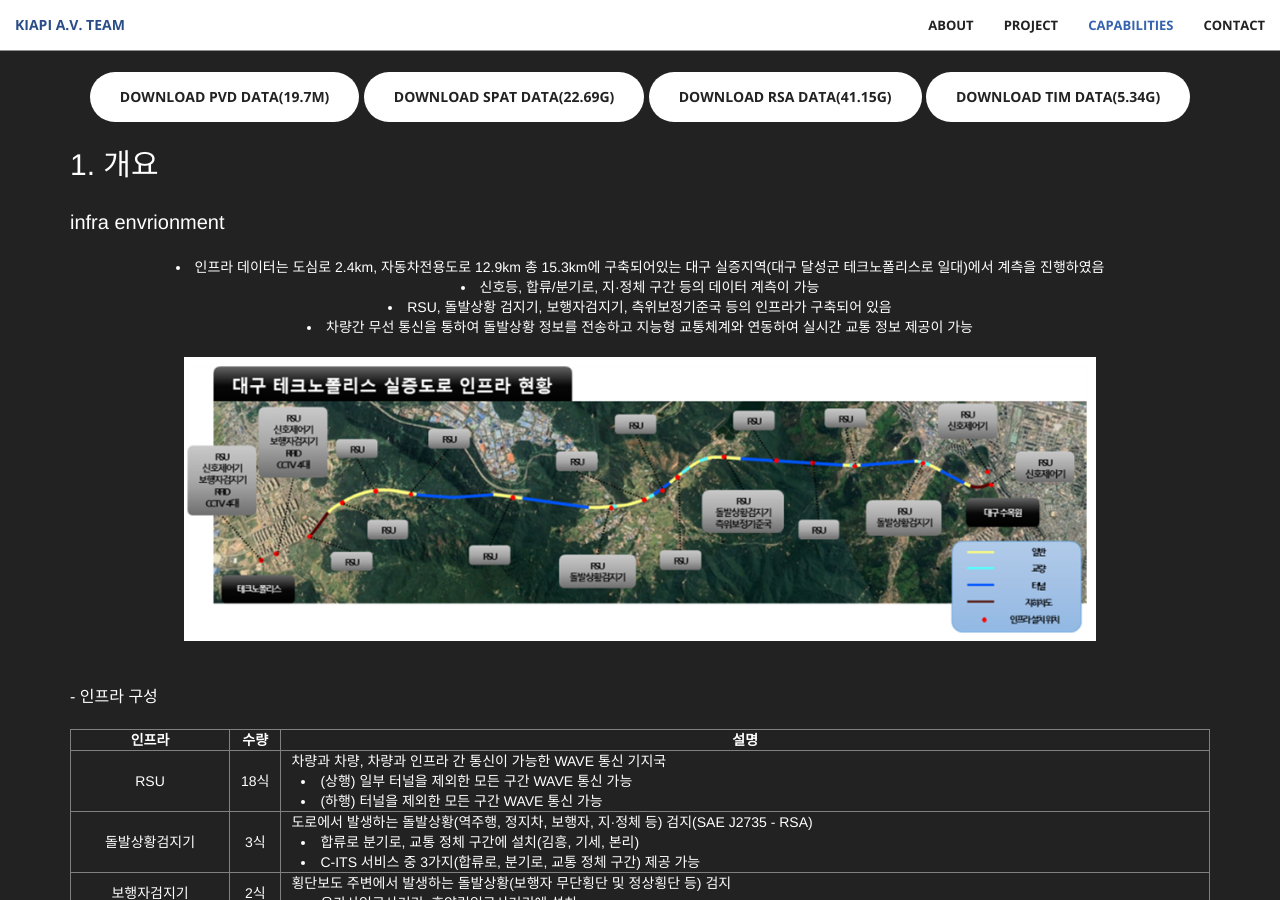
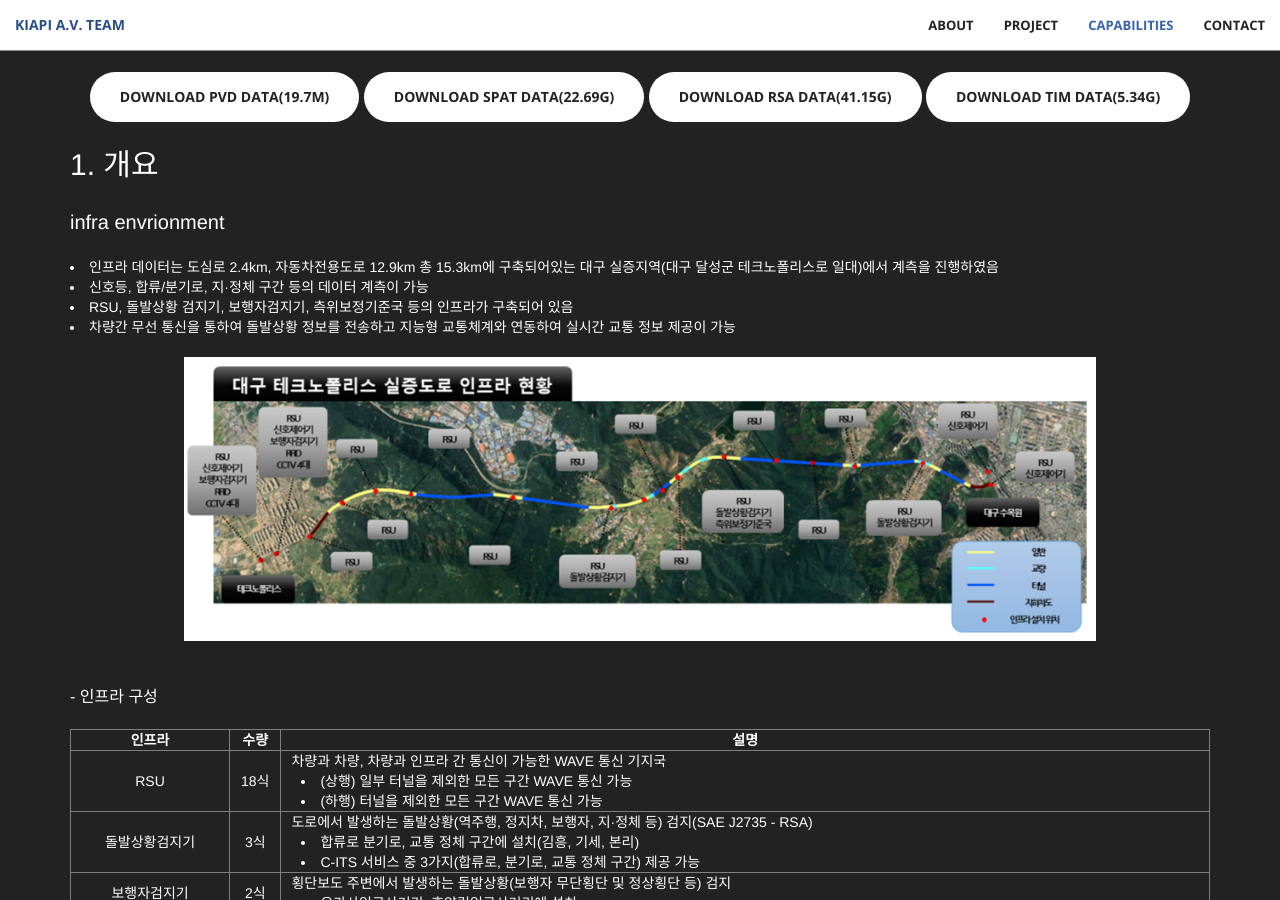
Before and after one commit to Yunhyeongseok-kiapi/kiapi_mulitagent.github.io, a Jekyll site: the page built from docs/index.html, in a window 1280 px wide and 900 px high, scrolled down 2449 px. Built offline with Jekyll 4.4.1, drawn with Linux system fonts in a browser that asks for light colours.

Commit message:
Update aside.html

```diff
--- a/docs/_includes/aside.html
+++ b/docs/_includes/aside.html
@@ -15,11 +15,11 @@
             <p style="font-size: 30px; text-align: left"> 1. 개요</p>
             <p style="font-size: 20px;text-align: left"> infra envrionment </p>
             <p>
-              <u1 style="text-indent: 20px; text-align: left" class="list_style_arrow">
-                <li>인프라 데이터는 도심로 2.4km, 자동차전용도로 12.9km 총 15.3km에 구축되어있는 대구 실증지역(대구 달성군 테크노폴리스로 일대)에서 계측을 진행하였음</li>
-                <li>신호등, 합류/분기로, 지·정체 구간 등의 데이터 계측이 가능</li>
-                <li>RSU, 돌발상황 검지기, 보행자검지기, 측위보정기준국 등의 인프라가 구축되어 있음</li>
-                <li>차량간 무선 통신을 통하여 돌발상황 정보를 전송하고 지능형 교통체계와 연동하여 실시간 교통 정보 제공이 가능</li>
+              <u1 style="text-indent: 20px" class="list_style_arrow">
+                <li style="text-align: left">인프라 데이터는 도심로 2.4km, 자동차전용도로 12.9km 총 15.3km에 구축되어있는 대구 실증지역(대구 달성군 테크노폴리스로 일대)에서 계측을 진행하였음</li>
+                <li style="text-align: left">신호등, 합류/분기로, 지·정체 구간 등의 데이터 계측이 가능</li>
+                <li style="text-align: left">RSU, 돌발상황 검지기, 보행자검지기, 측위보정기준국 등의 인프라가 구축되어 있음</li>
+                <li style="text-align: left">차량간 무선 통신을 통하여 돌발상황 정보를 전송하고 지능형 교통체계와 연동하여 실시간 교통 정보 제공이 가능</li>
               </u1>
             </p>
             <p>
```
